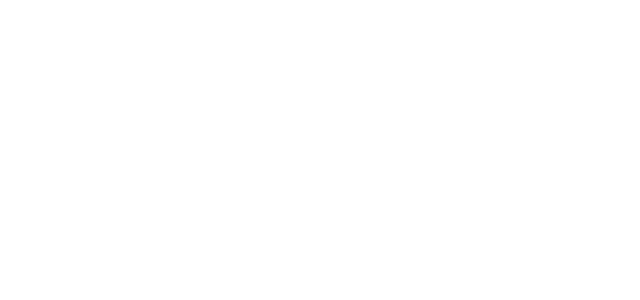
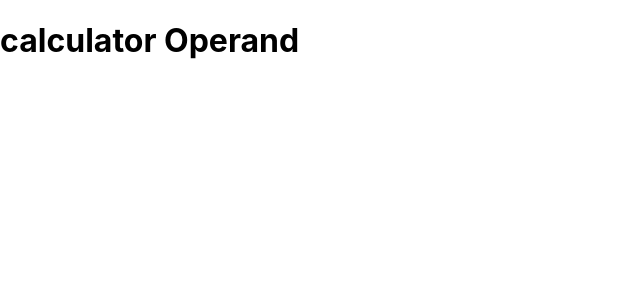
Before and after one commit to furkanislek/Calculator, a React (Create React App) app: page / in a window 1280 px wide. Shown: the top 300 px of the page, without its empty margins (0-640 px from the left). Built offline with nearby package versions, Linux system fonts and the light colour scheme.

Commit message:
js change

```diff
--- a/src/App.js
+++ b/src/App.js
@@ -2,7 +2,9 @@ function App() {
   return (
     <div className="calculator-grid">
       <div className="output">
-        <div className="previous-operand"></div>
+        <div className="previous-operand">
+          <h1>calculator Operand</h1>
+        </div>
         <div className="current-operand"></div>
       </div>
     </div>
```
